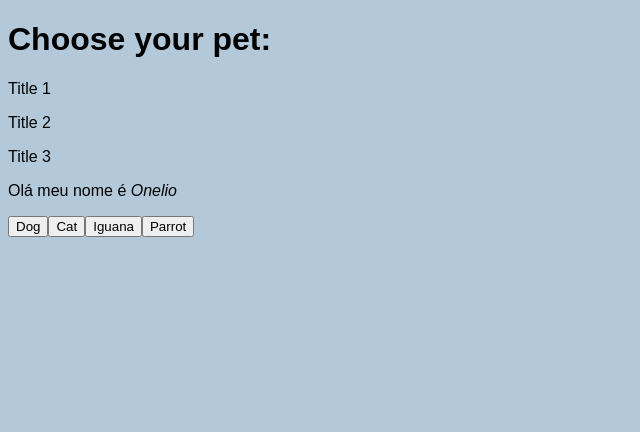
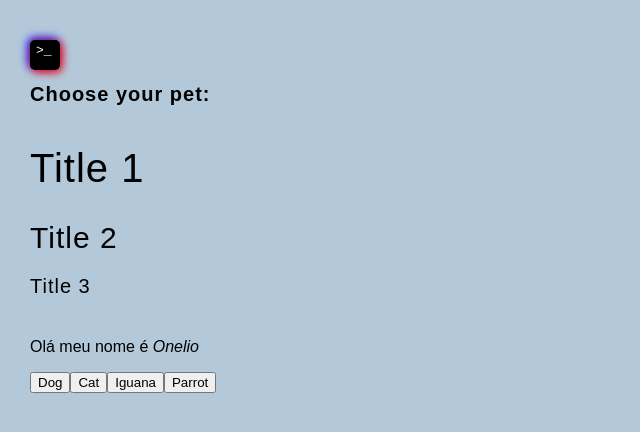
Before and after one commit to o-marchi/choose-your-pet, a plain HTML site: page index.html in a window 1280 px wide. Shown: the whole page, without its empty margins (0-640 px from the left). Drawn offline with Linux system fonts and the light colour scheme.

Commit message:
Icon css

```diff
--- a/style.css
+++ b/style.css
@@ -1,5 +1,10 @@
 body {
     background: #b3c9da;
+    margin: 30px;
+}
+
+.icon {
+    margin-bottom: 40px;
 }
 
 * {
@@ -12,3 +17,39 @@ img {
     margin: 20px 0 0 0;
     width: 200px;
 }
+
+.super-box {
+    background: black;
+    width: 30px;
+    height: 30px;
+    box-shadow: 2px 2px 10px red, -2px -2px 10px blue;
+    border-radius: 5px;
+}
+
+.super-box::before {
+    content: ">_";
+    /* background: rgb(67, 67, 67); */
+    color: white;
+    width: 5px;
+    height: 5px;
+    margin: 0 0 0 6px;
+    font-family: monospace;
+}
+
+.title {
+    font-family: sans-serif;
+    letter-spacing: 1px;
+    margin-bottom: 15px;
+}
+
+.title.is-1 {
+    font-size: 40px;
+}
+
+.title.is-2 {
+    font-size: 30px;
+}
+
+.title.is-3 {
+    font-size: 20px;
+}
```
